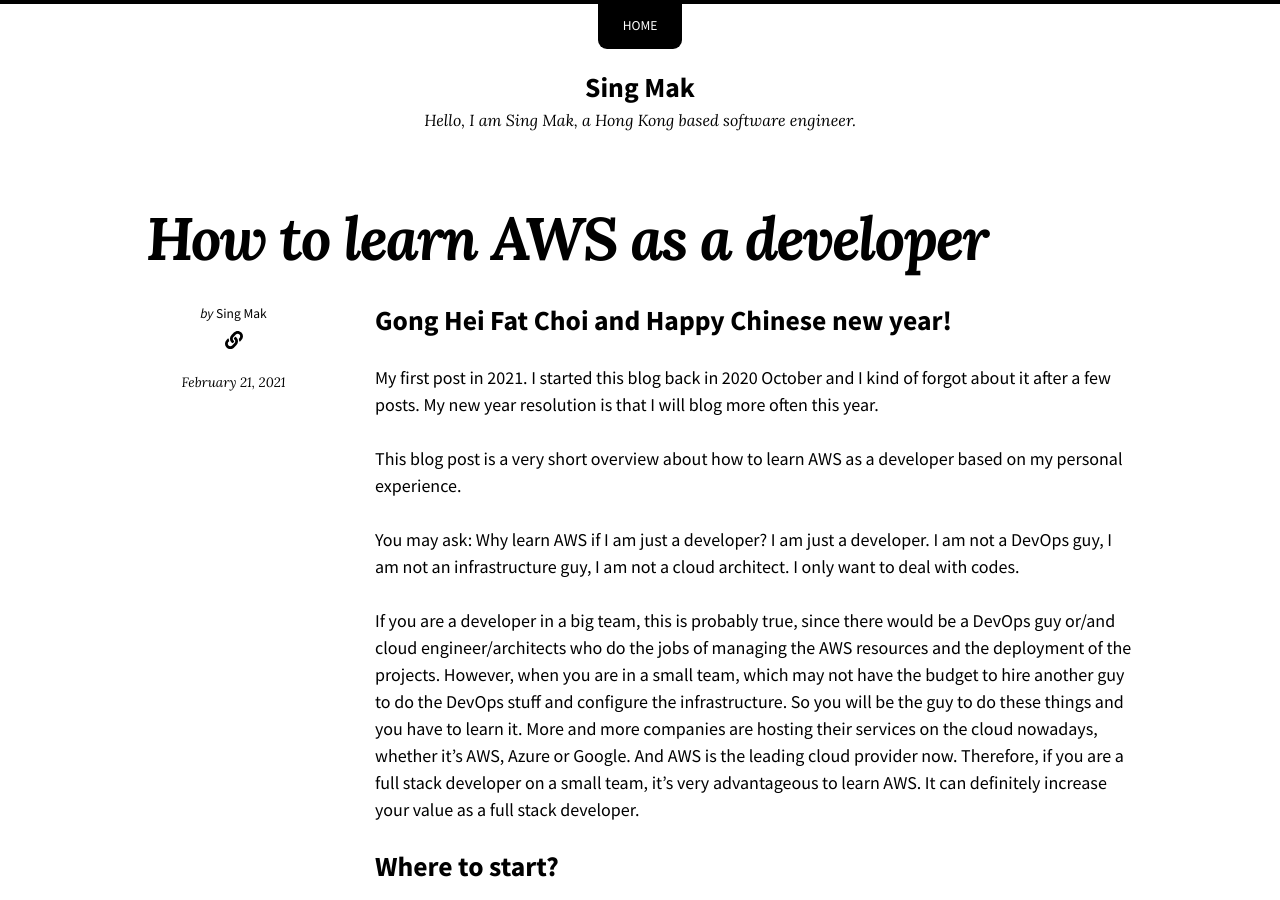
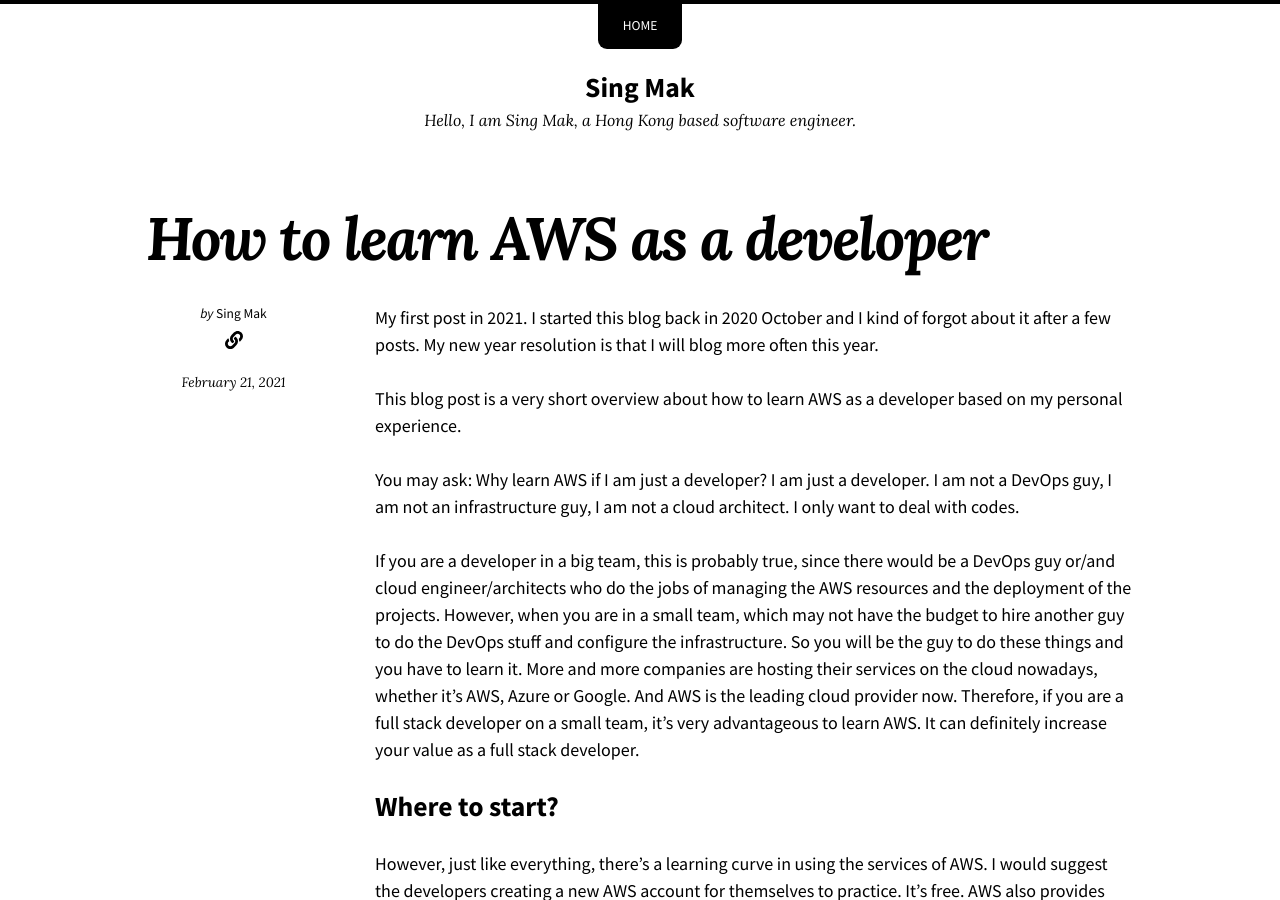
Before and after one commit to singmak/singmak.github.io, a Jekyll site: the page built from _posts/2021-2-21-how-to-learn-aws.md, in a window 1280 px wide and 900 px high. Built offline with Jekyll 4.4.1, drawn with Linux system fonts in a browser that asks for light colours; nearby versions of some CDN libraries.

Commit message:
remove useless sentence in a blog post

```diff
--- a/_posts/2021-2-21-how-to-learn-aws.md
+++ b/_posts/2021-2-21-how-to-learn-aws.md
@@ -2,8 +2,6 @@
 layout: post
 title: How to learn AWS as a developer
 ---
-
-## Gong Hei Fat Choi and Happy Chinese new year! ##
 
 My first post in 2021. I started this blog back in 2020 October and I kind of forgot about it after a few posts. My new year resolution is that I will blog more often this year.
 
```
